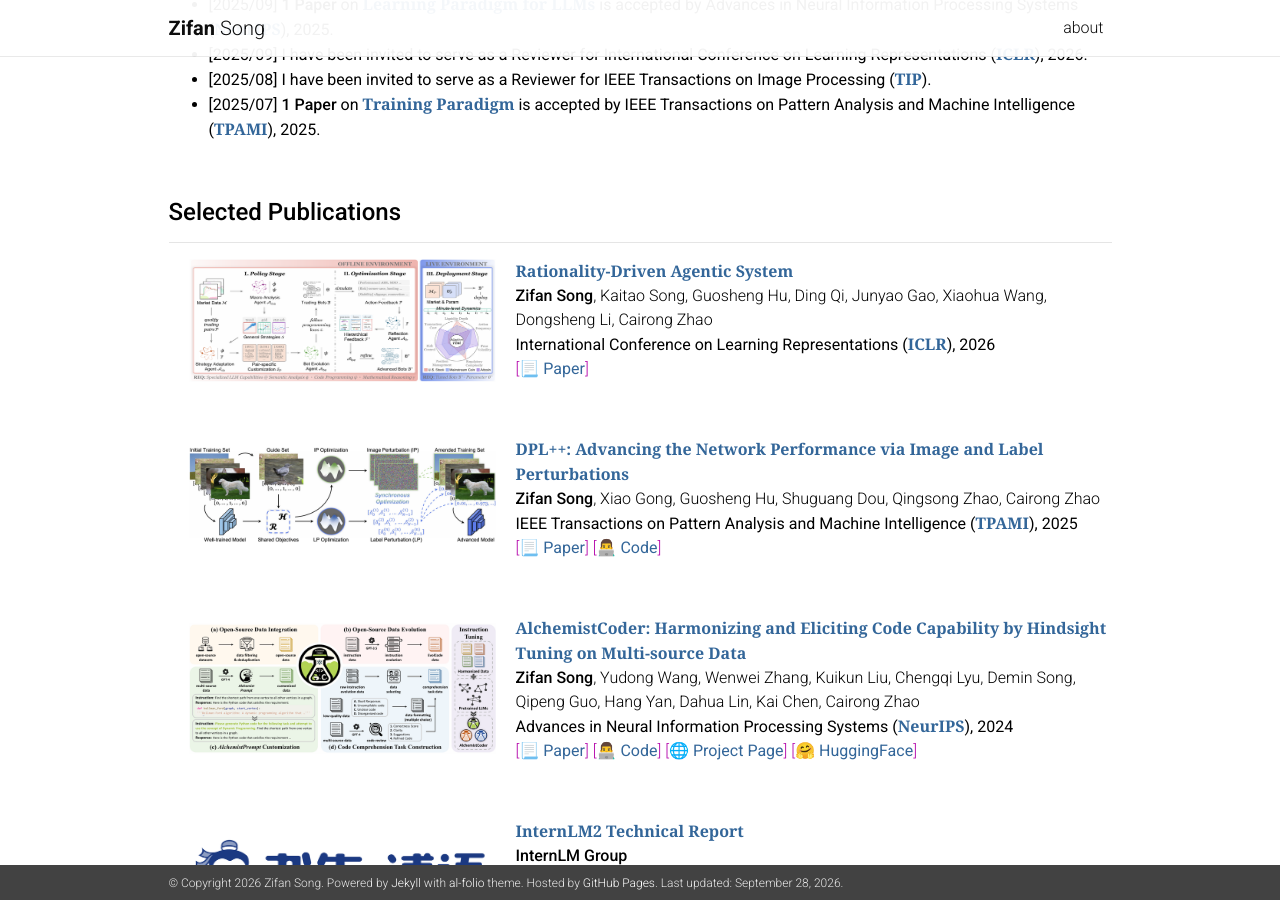
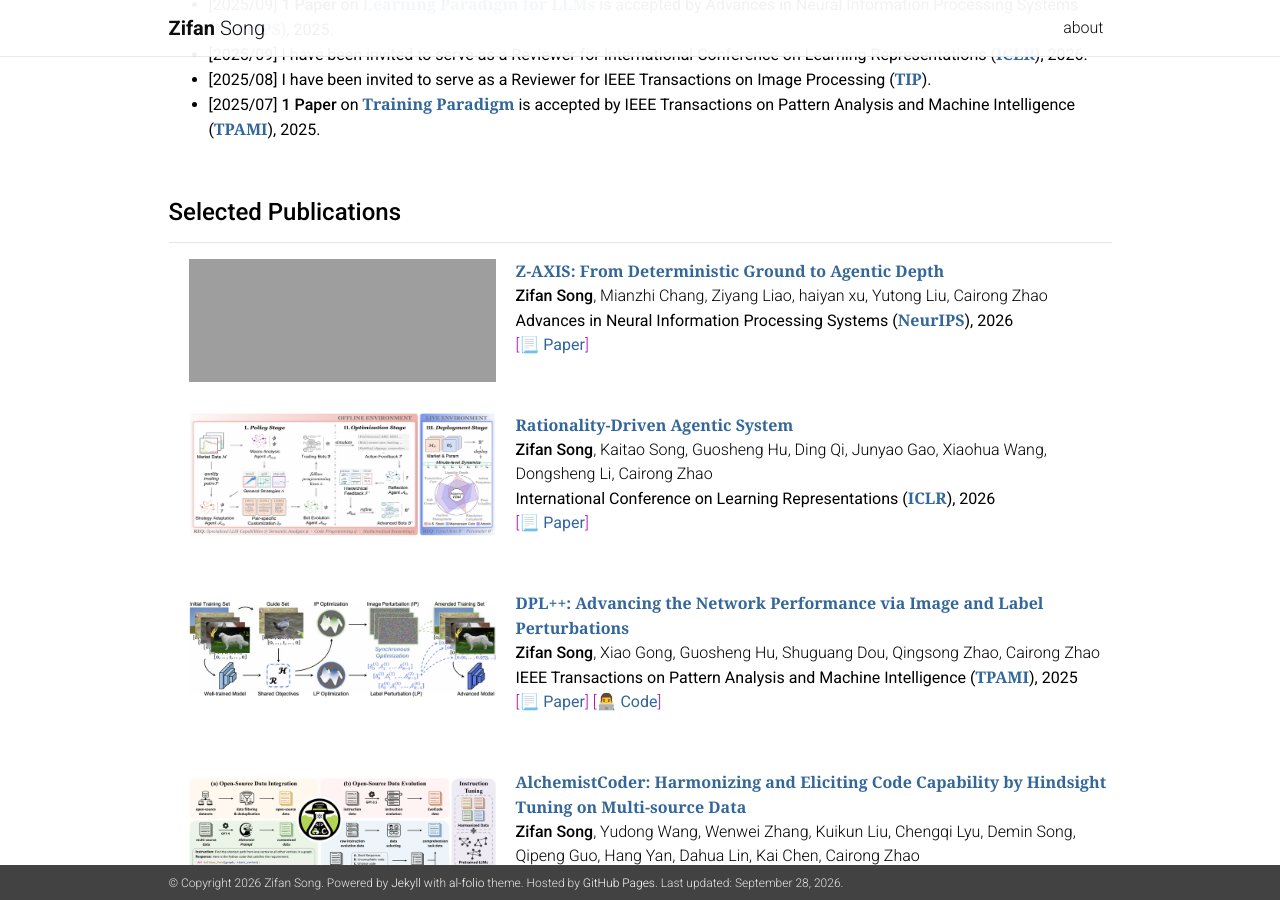
Before and after one commit to MatCaviar/MatCaviar.github.io, a Jekyll site: the page built from _pages/MatCaivar.md, in a window 1280 px wide and 900 px high, scrolled down 1213 px. Built offline with Jekyll 4.4.1, drawn with Linux system fonts in a browser that asks for light colours; nearby versions of some CDN libraries; a style sheet for code colours, icons or effects is not loaded; grey boxes are pictures that could not be loaded.

Commit message:
Update MatCaivar.md

```diff
--- a/_pages/MatCaivar.md
+++ b/_pages/MatCaivar.md
@@ -108,6 +108,14 @@ social: false  # includes social icons at the bottom of the page
 
 #### **Selected Publications**
 <hr />
+<img src="collections/Z-AXIS.png"  width="307" height="123"  align="left" hspace="20" vspace="0"/>
+**<font face="Georgia" color="#336699" size="3"><B>Z-AXIS: From Deterministic Ground to Agentic Depth</B></font>**<br>
+**Zifan Song**, Mianzhi Chang, Ziyang Liao, haiyan xu, Yutong Liu, Cairong Zhao<br>
+<B>Advances in Neural Information Processing Systems (**<font face="Georgia" color="#336699"><B>NeurIPS</B></font>**), 2026</B><br>
+[[<font color="#336699"><B>📃 Paper</B></font>]](https://arxiv.org/abs/2510.04787){:target="_blank"}
+
+<br>
+
 <img src="collections/TiMi.png"  width="307" height="123"  align="left" hspace="20" vspace="0"/>
 **<font face="Georgia" color="#336699" size="3"><B>Rationality-Driven Agentic System</B></font>**<br>
 **Zifan Song**, Kaitao Song, Guosheng Hu, Ding Qi, Junyao Gao, Xiaohua Wang, Dongsheng Li, Cairong Zhao<br>
```
